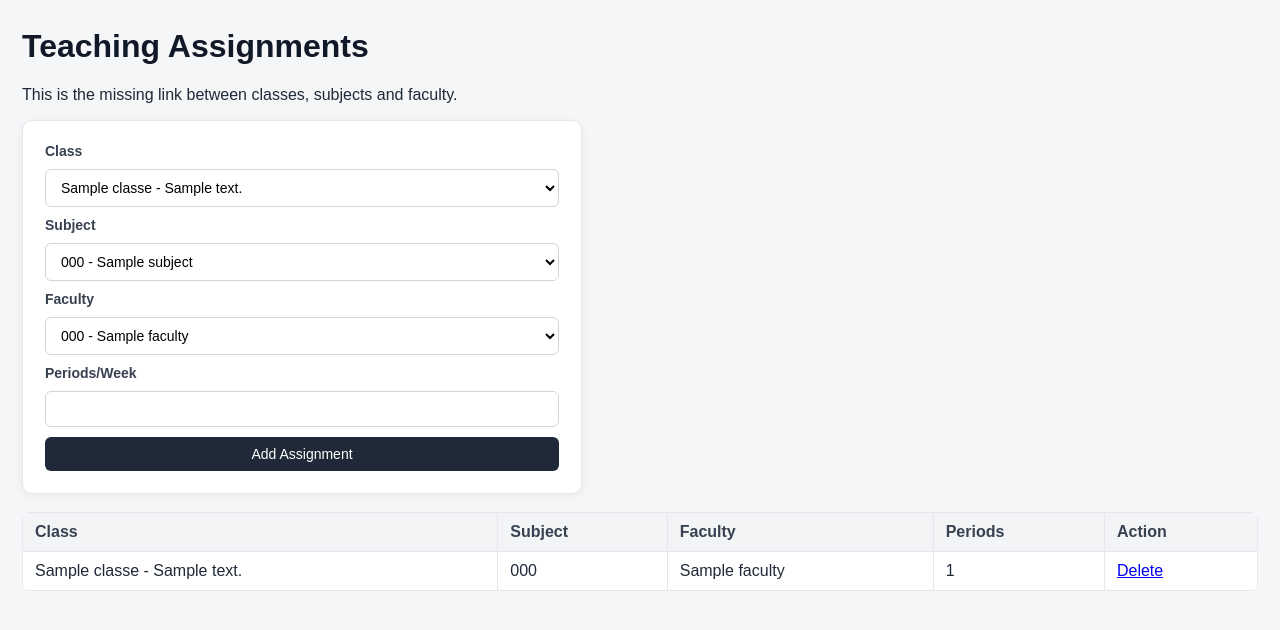
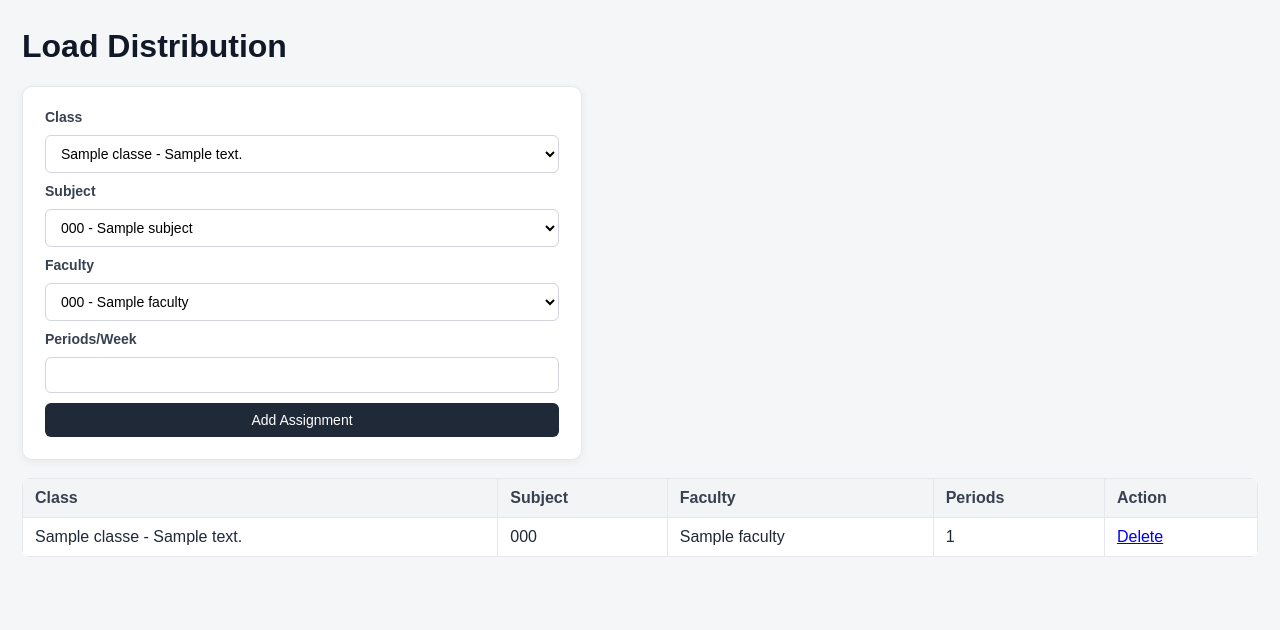
Before and after one commit to vruti1/timetable-generator, a Flask app: page /assignments in a window 1280 px wide. Shown: the part 46-676 px from the top of the page. Run offline with Flask 3, Linux system fonts and the light colour scheme; the visitor is signed in with stand-in values (Sample User, id 1); tables that the repository leaves empty hold one stand-in row (values such as "Sample post"); some libraries are stand-ins or nearby versions.

Commit message:
Update assignments page

```diff
--- a/templates/assignments.html
+++ b/templates/assignments.html
@@ -1 +1 @@
-{% extends 'base.html' %}{% block content %}<h1>Teaching Assignments</h1><p>This is the missing link between classes, subjects and faculty.</p><form method="post" action="{{url_for('add_assignment')}}" class="card"><label>Class</label><select name="class_id">{% for x in classes %}<option value="{{x.id}}">{{x.class_name}} - {{x.division}}</option>{% endfor %}</select><label>Subject</label><select name="subject_id">{% for x in subjects %}<option value="{{x.id}}">{{x.subject_code}} - {{x.subject_name}}</option>{% endfor %}</select><label>Faculty</label><select name="faculty_id">{% for x in faculty %}<option value="{{x.id}}">{{x.faculty_code}} - {{x.faculty_name}}</option>{% endfor %}</select><label>Periods/Week</label><input type="number" name="periods_per_week" min="1" required><button>Add Assignment</button></form><table><tr><th>Class</th><th>Subject</th><th>Faculty</th><th>Periods</th><th>Action</th></tr>{% for a in assignments %}<tr><td>{{a.class_ref.class_name}} - {{a.class_ref.division}}</td><td>{{a.subject_ref.subject_code}}</td><td>{{a.faculty_ref.faculty_name}}</td><td>{{a.periods_per_week}}</td><td><a href="{{url_for('delete_assignment',id=a.id)}}">Delete</a></td></tr>{% endfor %}</table>{% endblock %}
+{% extends 'base.html' %}{% block content %}<h1>Load Distribution</h1><form method="post" action="{{url_for('add_assignment')}}" class="card"><label>Class</label><select name="class_id">{% for x in classes %}<option value="{{x.id}}">{{x.class_name}} - {{x.division}}</option>{% endfor %}</select><label>Subject</label><select name="subject_id">{% for x in subjects %}<option value="{{x.id}}">{{x.subject_code}} - {{x.subject_name}}</option>{% endfor %}</select><label>Faculty</label><select name="faculty_id">{% for x in faculty %}<option value="{{x.id}}">{{x.faculty_code}} - {{x.faculty_name}}</option>{% endfor %}</select><label>Periods/Week</label><input type="number" name="periods_per_week" min="1" required><button>Add Assignment</button></form><table><tr><th>Class</th><th>Subject</th><th>Faculty</th><th>Periods</th><th>Action</th></tr>{% for a in assignments %}<tr><td>{{a.class_ref.class_name}} - {{a.class_ref.division}}</td><td>{{a.subject_ref.subject_code}}</td><td>{{a.faculty_ref.faculty_name}}</td><td>{{a.periods_per_week}}</td><td><a href="{{url_for('delete_assignment',id=a.id)}}">Delete</a></td></tr>{% endfor %}</table>{% endblock %}
```
